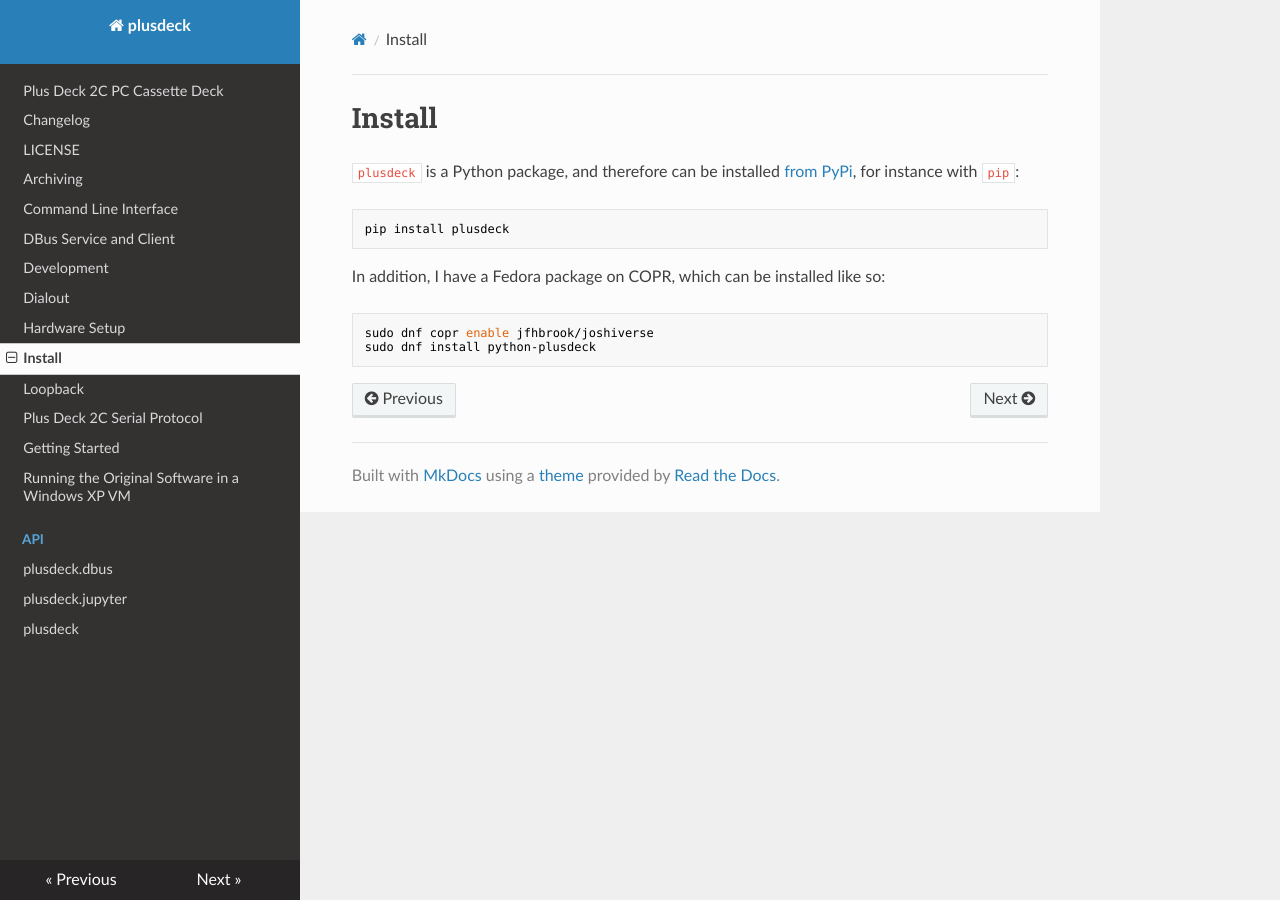
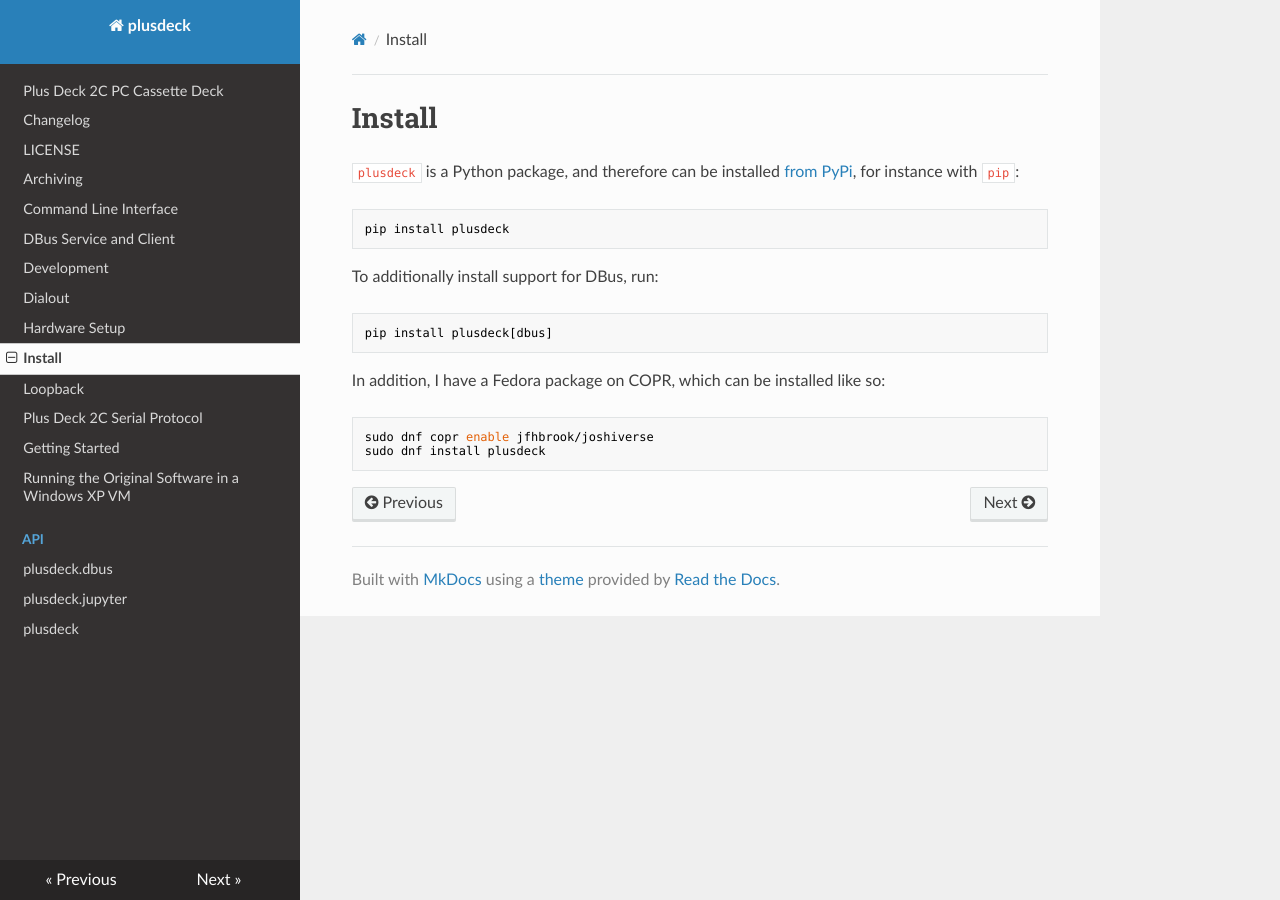
Before and after one commit to jfhbrook/plusdeck, an MkDocs documentation site: the page built from docs/install.md, in a window 1280 px wide. Built offline with MkDocs 1.6.1, drawn with Linux system fonts in a browser that asks for light colours; nearby versions of some CDN libraries.

Commit message:
Update install docs

````diff
--- a/docs/install.md
+++ b/docs/install.md
@@ -6,9 +6,15 @@
 pip install plusdeck
 ```
 
+To additionally install support for DBus, run:
+
+```sh
+pip install plusdeck[dbus]
+```
+
 In addition, I have a Fedora package on COPR, which can be installed like so:
 
 ```sh
 sudo dnf copr enable jfhbrook/joshiverse
-sudo dnf install python-plusdeck
+sudo dnf install plusdeck
 ```
````
